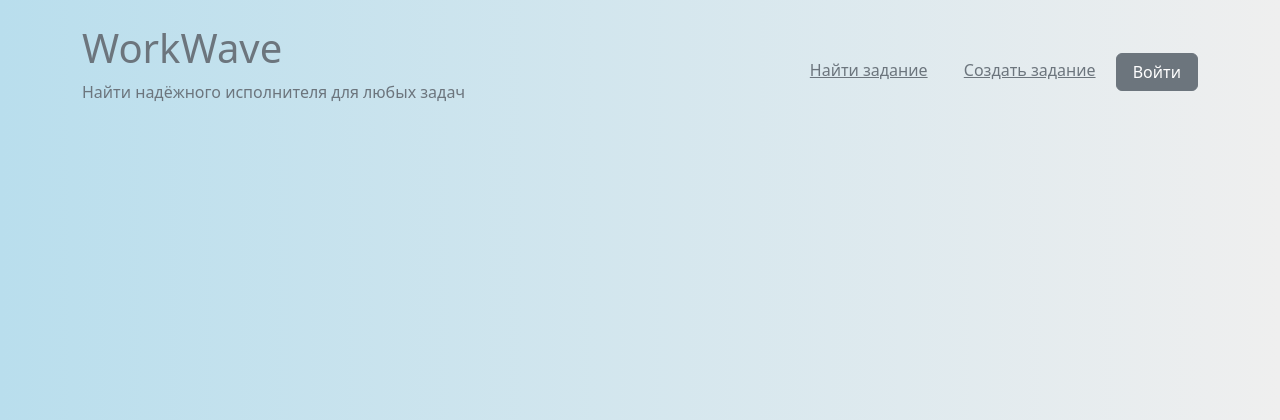
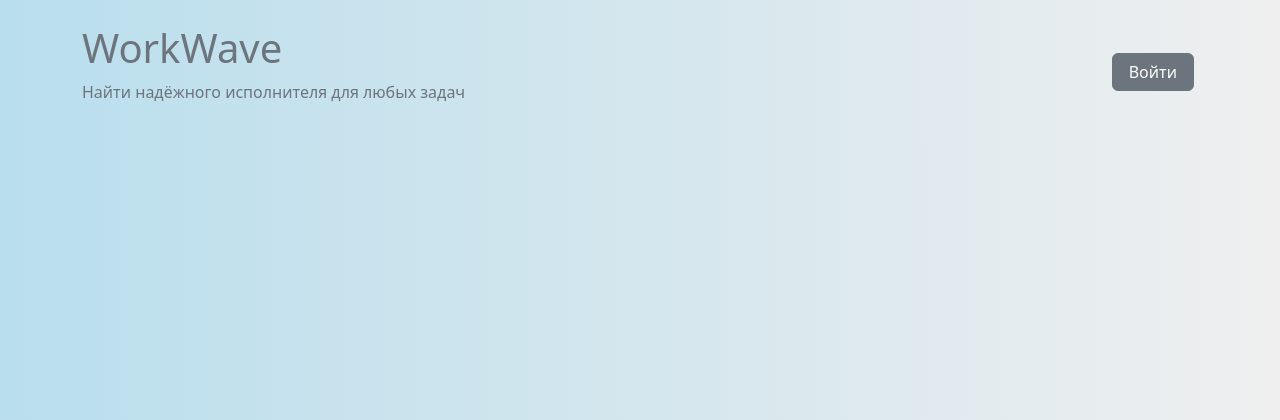
Before and after one commit to Borisov-Evgeniy/WorkWave, a Django app: page / in a window 1280 px wide. Shown: the top 420 px of the page. Run offline with Django 4.2, Linux system fonts and the light colour scheme; parts of the project's set-up code (start-up, migrations or seed data) failed here and were passed over; some libraries are stand-ins or nearby versions.

Commit message:
add templates task

```diff
--- a/tasks/models.py
+++ b/tasks/models.py
@@ -3,6 +3,7 @@ from accounts.models import CustomUser
 
 class Task(models.Model):
     title = models.CharField(max_length=200)
+    image_task = models.ImageField(upload_to='media/image_task/', null=True, blank=True)
     description = models.TextField()
     customer = models.ForeignKey(CustomUser, on_delete=models.CASCADE, related_name='customer_tasks')
     executor = models.ForeignKey(CustomUser, on_delete=models.SET_NULL, null=True, blank=True, related_name='executor_tasks')
--- a/tasks/urls.py
+++ b/tasks/urls.py
@@ -2,6 +2,8 @@ from django.urls import path
 from . import views
 
 urlpatterns = [
-    path('task/', views.task_list, name='task_list'),
-    path('task/<int:task_id>/', views.task_detail, name='task_detail'),
+
+    path('create_task/', views.create_task, name='create_task'),
+    path('task_list/', views.open_create_task_modal, name='task_list'),
+
 ]
--- a/templates/base.html
+++ b/templates/base.html
@@ -19,32 +19,35 @@
                 <h1>WorkWave</h1>
                 <p>Найти надёжного исполнителя для любых задач</p>
             </div>
-            <div>
+            <div class="d-flex align-items-center">
                 {% if user.is_authenticated %}
                 <div>
                     <p class="text-secondary px-3">Добро пожаловать, {{ user.username }}</p>
-                    <div class="d-flex">
-                        <a href="{% url 'profile' %}" class="text-secondary px-3">Профиль</a>
+                </div>
+                <div class="d-flex align-items-center">
+                    <a href="{% url 'profile' %}" class="btn btn-secondary px-3 m-1">Профиль</a>
+                    <a href="{% url 'create_task' %}" class="btn btn-primary m-1">Создать задание</a>
                     <form method="post" action="{% url 'logout' %}">
                         {% csrf_token %}
-                            <button type="submit" class="btn btn-danger">Выйти</button>
+                        <button type="submit" class="btn btn-danger m-1">Выйти</button>
                     </form>
                 </div>
-                </div>
                 {% else %}
-                <a href="" class="text-secondary px-3">Найти задание</a>
-                <a href="" class="text-secondary px-3">Создать задание</a>
-                <button class="btn btn-secondary px-3" onclick="window.location.href='{% url 'register' %}'">Войти</button>
+                <button class="btn btn-secondary px-3 m-1" onclick="window.location.href='{% url 'register' %}'">Войти
+                </button>
                 {% endif %}
             </div>
         </div>
     </div>
+
 </header>
 
 <div class="container mt-4">
     {% block content %}
     {% endblock %}
 </div>
+</body>
+
 
 <!-- Футер -->
 <footer class="bg-dark text-white py-4 fixed-bottom">
--- /dev/null
+++ b/templates/tasks/create_task.html
@@ -0,0 +1,4 @@
+{% extends 'base.html' %}
+
+{% block content %}
+{% endblock %}
--- /dev/null
+++ b/templates/tasks/task_list.html
@@ -0,0 +1,4 @@
+{% extends 'base.html' %}
+
+{% block content %}
+{% endblock %}
```
Also changed, not shown: tasks/forms.py (added, +7 -0 lines), tasks/views.py (+13 -8 lines), db.sqlite3. Lines whose indentation alone changed are shown as unchanged.
